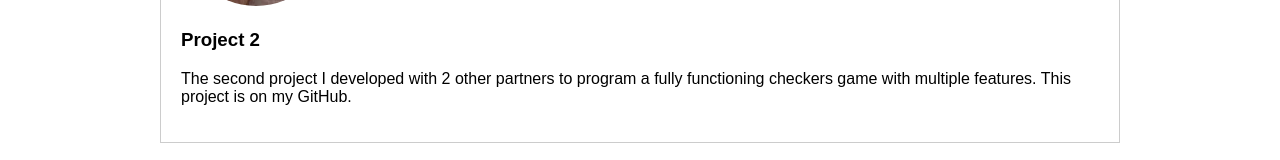
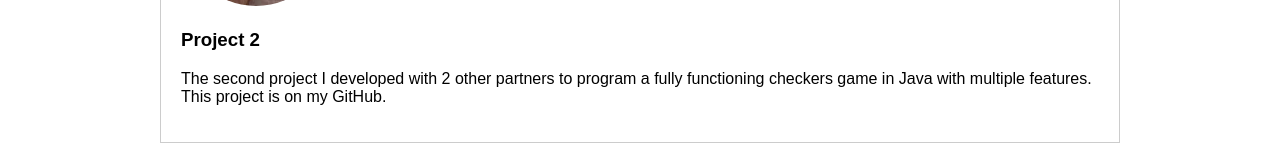
Before and after one commit to nolanh3904/personal, a plain HTML site: page index.html in a window 1280 px wide. Shown: the part 1058-1218 px from the top of the page. Drawn offline with Linux system fonts and the light colour scheme.

Commit message:
Update index.html

```diff
--- a/index.html
+++ b/index.html
@@ -61,8 +61,8 @@
           <h3>Project 2</h3>
           <p>
             The second project I developed with 2 other partners to program a
-            fully functioning checkers game with multiple features. This project
-            is on my GitHub.
+            fully functioning checkers game in Java with multiple features. This
+            project is on my GitHub.
           </p>
         </div>
       </div>
```
